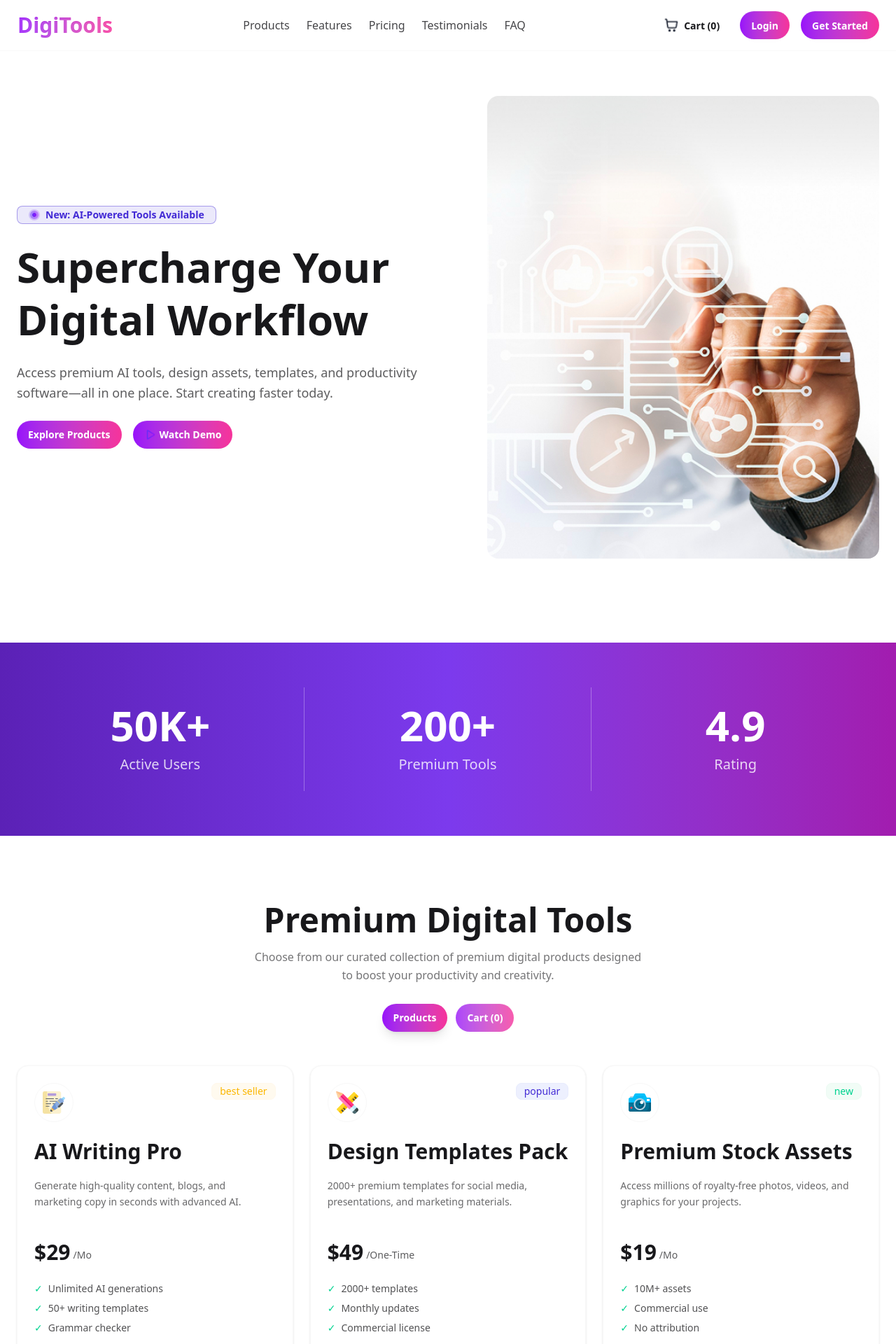
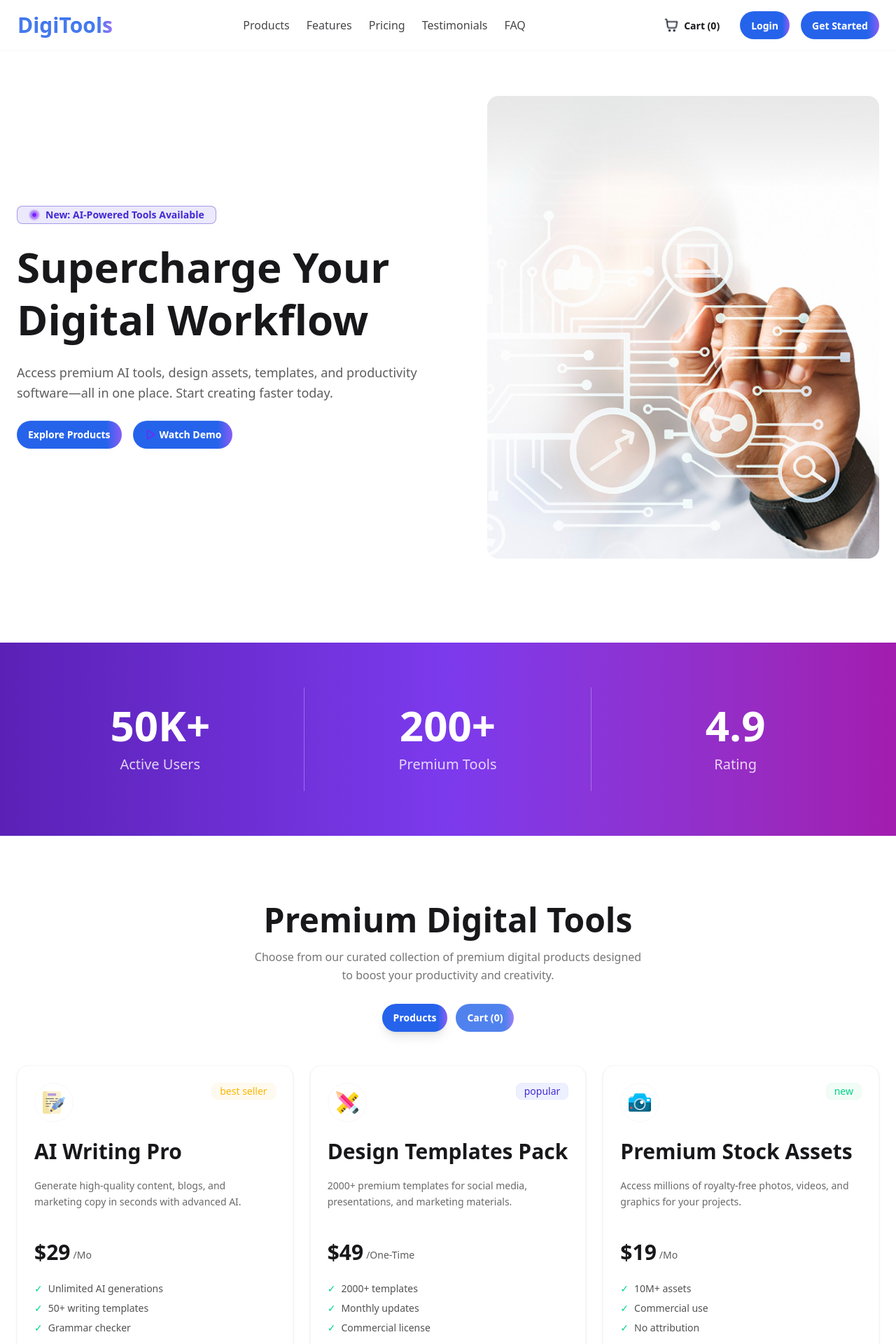
Before and after one commit to SAJNUS/Programming-Hero-Assignment-6, a React (Vite) app: page /#/ in a window 1280 px wide. Shown: the top 1920 px of the page at 70% size. Built offline with nearby package versions, Linux system fonts and the light colour scheme.

Commit message:
refine gradient to blue-dominant theme

```diff
--- a/src/components/CTA.jsx
+++ b/src/components/CTA.jsx
@@ -11,10 +11,10 @@ function CTA() {
           </p>
 
           <div className="mt-10 flex flex-col gap-4 sm:flex-row sm:items-center sm:justify-center">
-            <button className="rounded-full bg-gradient-to-r from-purple-600 to-pink-500 px-8 py-3 font-semibold text-white transition-all duration-300 hover:scale-105 hover:shadow-lg">
+            <button className="rounded-full bg-[linear-gradient(to_right,#2563eb_0%,#2563eb_85%,#8b5cf6_100%)] px-8 py-3 font-semibold text-white transition-all duration-300 hover:scale-105 hover:shadow-lg">
               Explore Products
             </button>
-            <button className="rounded-full bg-gradient-to-r from-purple-600 to-pink-500 px-8 py-3 font-semibold text-white transition-all duration-300 hover:scale-105 hover:shadow-lg">
+            <button className="rounded-full bg-[linear-gradient(to_right,#2563eb_0%,#2563eb_85%,#8b5cf6_100%)] px-8 py-3 font-semibold text-white transition-all duration-300 hover:scale-105 hover:shadow-lg">
               View Pricing
             </button>
           </div>
--- a/src/components/Cart.jsx
+++ b/src/components/Cart.jsx
@@ -59,7 +59,7 @@ function Cart({ cart, setCart }) {
           <span className="text-2xl font-bold text-base-content">${total}</span>
         </div>
         <button
-          className="btn w-full rounded-full normal-case border-none bg-gradient-to-r from-purple-600 to-pink-500 text-white transition-all duration-300 hover:scale-105 hover:shadow-lg"
+          className="btn w-full rounded-full normal-case border-none bg-[linear-gradient(to_right,#2563eb_0%,#2563eb_85%,#8b5cf6_100%)] text-white transition-all duration-300 hover:scale-105 hover:shadow-lg"
           onClick={handleCheckout}
         >
           Proceed To Checkout
--- a/src/components/Footer.jsx
+++ b/src/components/Footer.jsx
@@ -11,7 +11,7 @@ function Footer() {
       <div className="container mx-auto px-6 py-16">
         <div className="grid gap-12 md:grid-cols-5">
           <div className="md:col-span-1">
-            <h3 className="bg-gradient-to-r from-purple-600 to-pink-500 bg-clip-text text-2xl font-bold text-transparent">DigiTools</h3>
+            <h3 className="bg-[linear-gradient(to_right,#2563eb_0%,#2563eb_85%,#8b5cf6_100%)] bg-clip-text text-2xl font-bold text-transparent">DigiTools</h3>
             <p className="mt-4 text-sm leading-relaxed">
               Premium digital tools for creators, professionals, and businesses. Work smarter with our suite of powerful tools.
             </p>
--- a/src/components/Hero.jsx
+++ b/src/components/Hero.jsx
@@ -25,11 +25,11 @@ function Hero() {
             </p>
 
             <div className="flex flex-wrap items-center gap-4">
-              <button className="btn normal-case rounded-full border-none bg-gradient-to-r from-purple-600 to-pink-500 text-white transition-all duration-300 hover:scale-105 hover:shadow-lg">
+              <button className="btn normal-case rounded-full border-none bg-[linear-gradient(to_right,#2563eb_0%,#2563eb_85%,#8b5cf6_100%)] text-white transition-all duration-300 hover:scale-105 hover:shadow-lg">
                 Explore Products
               </button>
 
-              <button className="btn normal-case rounded-full border-none bg-gradient-to-r from-purple-600 to-pink-500 text-white transition-all duration-300 hover:scale-105 hover:shadow-lg">
+              <button className="btn normal-case rounded-full border-none bg-[linear-gradient(to_right,#2563eb_0%,#2563eb_85%,#8b5cf6_100%)] text-white transition-all duration-300 hover:scale-105 hover:shadow-lg">
                 <img src={playIcon} alt="Play" className="h-4 w-4" />
                 Watch Demo
               </button>
--- a/src/components/Navbar.jsx
+++ b/src/components/Navbar.jsx
@@ -7,7 +7,7 @@ function Navbar({ cartCount = 0 }) {
     <header className="border-b border-base-200 bg-base-100">
       <div className="container mx-auto px-6 py-4">
         <div className="flex items-center justify-between">
-          <button className="btn btn-ghost bg-gradient-to-r from-purple-600 to-pink-500 bg-clip-text px-0 text-3xl font-bold normal-case text-transparent hover:bg-transparent">
+          <button className="btn btn-ghost bg-[linear-gradient(to_right,#2563eb_0%,#2563eb_85%,#8b5cf6_100%)] bg-clip-text px-0 text-3xl font-bold normal-case text-transparent hover:bg-transparent">
             DigiTools
           </button>
 
@@ -24,10 +24,10 @@ function Navbar({ cartCount = 0 }) {
               <img src={cartIcon} alt="Cart" className="h-5 w-5" />
               <span>Cart ({cartCount})</span>
             </button>
-            <button className="btn normal-case rounded-full border-none bg-gradient-to-r from-purple-600 to-pink-500 text-white transition-all duration-300 hover:scale-105 hover:shadow-lg">
+            <button className="btn normal-case rounded-full border-none bg-[linear-gradient(to_right,#2563eb_0%,#2563eb_85%,#8b5cf6_100%)] text-white transition-all duration-300 hover:scale-105 hover:shadow-lg">
               Login
             </button>
-            <button className="btn normal-case rounded-full border-none bg-gradient-to-r from-purple-600 to-pink-500 text-white transition-all duration-300 hover:scale-105 hover:shadow-lg">
+            <button className="btn normal-case rounded-full border-none bg-[linear-gradient(to_right,#2563eb_0%,#2563eb_85%,#8b5cf6_100%)] text-white transition-all duration-300 hover:scale-105 hover:shadow-lg">
               Get Started
             </button>
           </div>
@@ -63,12 +63,12 @@ function Navbar({ cartCount = 0 }) {
                 </button>
               </li>
               <li className="mt-2">
-                <button className="btn w-full justify-start normal-case rounded-full border-none bg-gradient-to-r from-purple-600 to-pink-500 text-white transition-all duration-300 hover:scale-105 hover:shadow-lg">
+                <button className="btn w-full justify-start normal-case rounded-full border-none bg-[linear-gradient(to_right,#2563eb_0%,#2563eb_85%,#8b5cf6_100%)] text-white transition-all duration-300 hover:scale-105 hover:shadow-lg">
                   Login
                 </button>
               </li>
               <li className="mt-1">
-                <button className="btn w-full normal-case rounded-full border-none bg-gradient-to-r from-purple-600 to-pink-500 text-white transition-all duration-300 hover:scale-105 hover:shadow-lg">
+                <button className="btn w-full normal-case rounded-full border-none bg-[linear-gradient(to_right,#2563eb_0%,#2563eb_85%,#8b5cf6_100%)] text-white transition-all duration-300 hover:scale-105 hover:shadow-lg">
                   Get Started
                 </button>
               </li>
--- a/src/components/Pricing.jsx
+++ b/src/components/Pricing.jsx
@@ -90,7 +90,7 @@ function Pricing() {
                 </div>
 
                 <button
-                  className="mt-8 w-full rounded-full border-none bg-gradient-to-r from-purple-600 to-pink-500 py-3 font-semibold text-white transition-all duration-300 hover:scale-105 hover:shadow-lg"
+                  className="mt-8 w-full rounded-full border-none bg-[linear-gradient(to_right,#2563eb_0%,#2563eb_85%,#8b5cf6_100%)] py-3 font-semibold text-white transition-all duration-300 hover:scale-105 hover:shadow-lg"
                 >
                   {plan.button}
                 </button>
--- a/src/components/ProductCard.jsx
+++ b/src/components/ProductCard.jsx
@@ -37,7 +37,7 @@ function ProductCard({ product, iconSrc, addToCart }) {
         </ul>
 
         <button
-          className="btn mt-6 w-full rounded-full normal-case border-none bg-gradient-to-r from-purple-600 to-pink-500 text-white transition-all duration-300 hover:scale-105 hover:shadow-lg"
+          className="btn mt-6 w-full rounded-full normal-case border-none bg-[linear-gradient(to_right,#2563eb_0%,#2563eb_85%,#8b5cf6_100%)] text-white transition-all duration-300 hover:scale-105 hover:shadow-lg"
           onClick={() => addToCart(product)}
         >
           Buy Now
--- a/src/components/Steps.jsx
+++ b/src/components/Steps.jsx
@@ -44,7 +44,7 @@ function Steps() {
                 <div className="flex justify-center">
                   <div className="relative flex h-24 w-24 items-center justify-center rounded-full bg-gradient-to-br from-purple-100 to-blue-100">
                     <img src={iconSrc} alt={step.title} className="h-12 w-12" />
-                    <div className="absolute right-0 top-0 flex h-8 w-8 -translate-y-1/4 translate-x-1/4 items-center justify-center rounded-full bg-gradient-to-r from-purple-600 to-pink-500 text-xs font-bold text-white">
+                    <div className="absolute right-0 top-0 flex h-8 w-8 -translate-y-1/4 translate-x-1/4 items-center justify-center rounded-full bg-[linear-gradient(to_right,#2563eb_0%,#2563eb_85%,#8b5cf6_100%)] text-xs font-bold text-white">
                       0{step.id}
                     </div>
                   </div>
--- a/src/pages/Home.jsx
+++ b/src/pages/Home.jsx
@@ -42,13 +42,13 @@ function Home() {
 
             <div className="mt-7 flex items-center justify-center gap-3">
               <button
-                className={`btn normal-case rounded-full border-none bg-gradient-to-r from-purple-600 to-pink-500 text-white transition-all duration-300 hover:scale-105 hover:shadow-lg ${activeTab === 'products' ? 'shadow-lg' : 'opacity-80'}`}
+                className={`btn normal-case rounded-full border-none bg-[linear-gradient(to_right,#2563eb_0%,#2563eb_85%,#8b5cf6_100%)] text-white transition-all duration-300 hover:scale-105 hover:shadow-lg ${activeTab === 'products' ? 'shadow-lg' : 'opacity-80'}`}
                 onClick={() => setActiveTab('products')}
               >
                 Products
               </button>
               <button
-                className={`btn normal-case rounded-full border-none bg-gradient-to-r from-purple-600 to-pink-500 text-white transition-all duration-300 hover:scale-105 hover:shadow-lg ${activeTab === 'cart' ? 'shadow-lg' : 'opacity-80'}`}
+                className={`btn normal-case rounded-full border-none bg-[linear-gradient(to_right,#2563eb_0%,#2563eb_85%,#8b5cf6_100%)] text-white transition-all duration-300 hover:scale-105 hover:shadow-lg ${activeTab === 'cart' ? 'shadow-lg' : 'opacity-80'}`}
                 onClick={() => setActiveTab('cart')}
               >
                 Cart ({cart.length})
```
